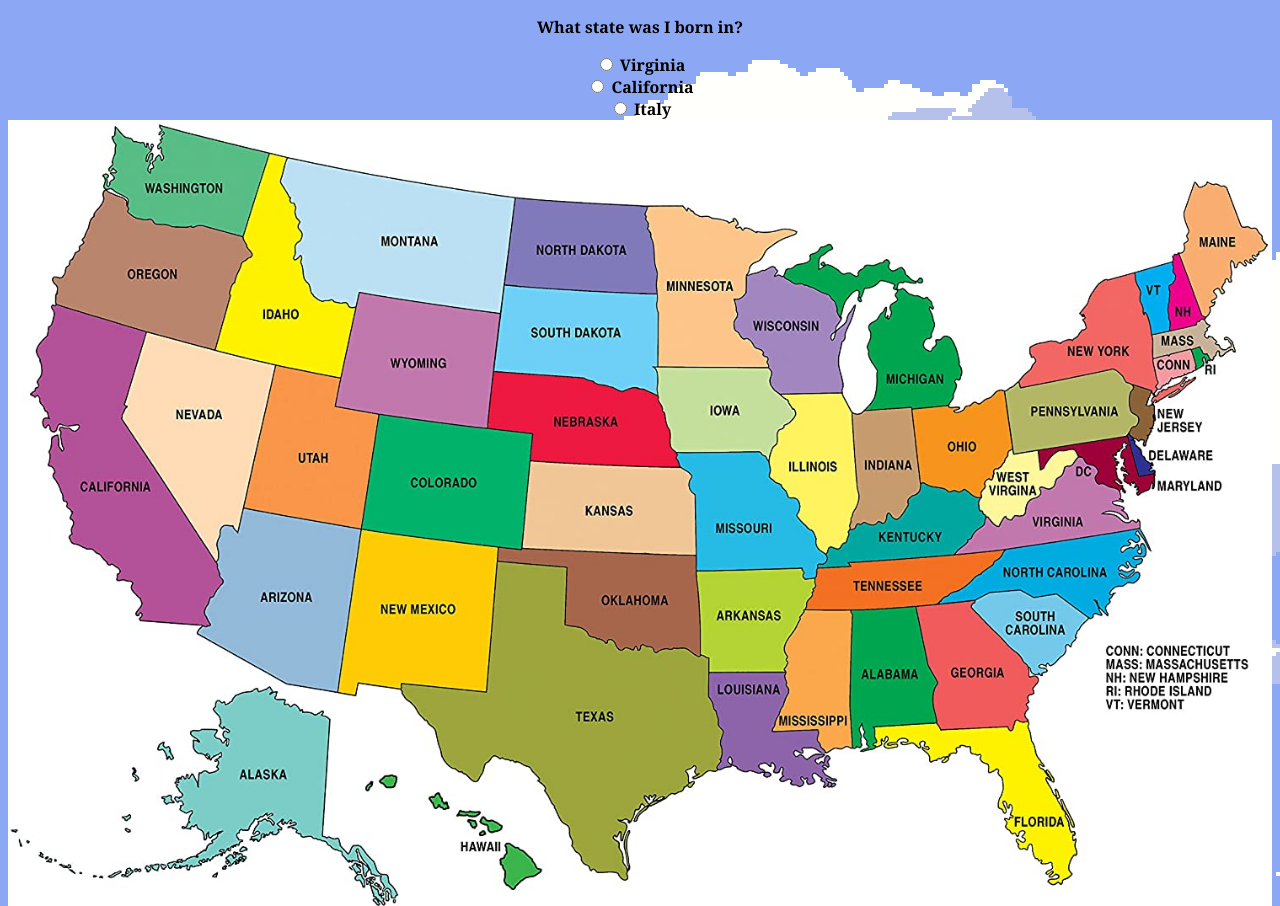
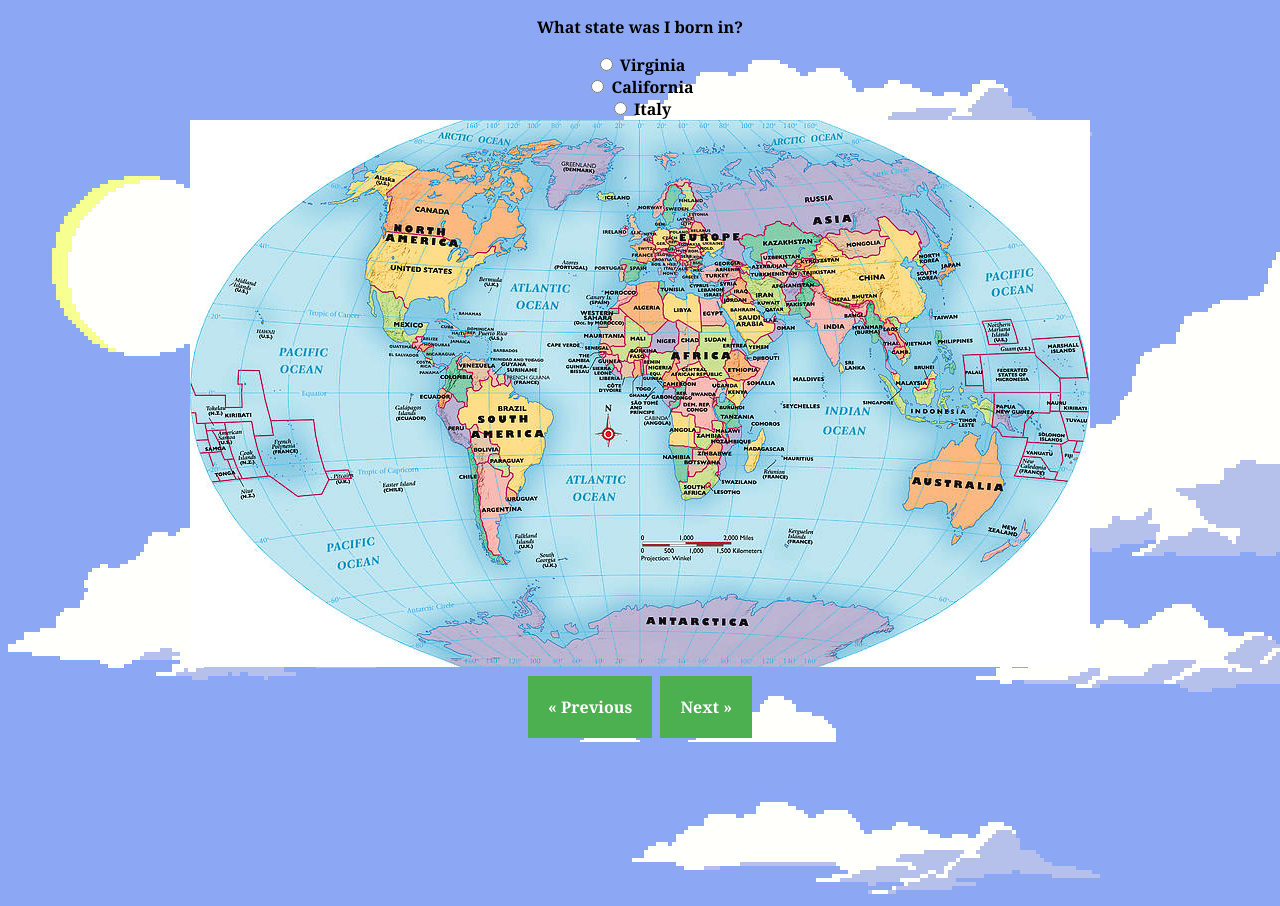
Before and after one commit to bllizzartt/finalquiz, a plain HTML site: page questions.html in a window 1280 px wide. Shown: the top 906 px of the page. Drawn offline with Linux system fonts and the light colour scheme.

Commit message:
world map

```diff
--- a/questions.html
+++ b/questions.html
@@ -19,7 +19,7 @@
         <input type="radio" class="answer0" name="age" value="Italy">
         <label for="answer">Italy</label>
         <br>
-        <img id="center" src="usa.jpg" alt="img">
+        <img id="center" src="world.jpg" alt="img">
         <br>
         <!-- Option: Write Out Every Question in HTML and then using Previoud & Next, Change the Visibility of the Question & Answers-->
     <a href="#" class="previous" onClick="prevQuestion()">&laquo; Previous</a>
```
Also changed, not shown: usa.jpg (deleted), world.jpg (added).
